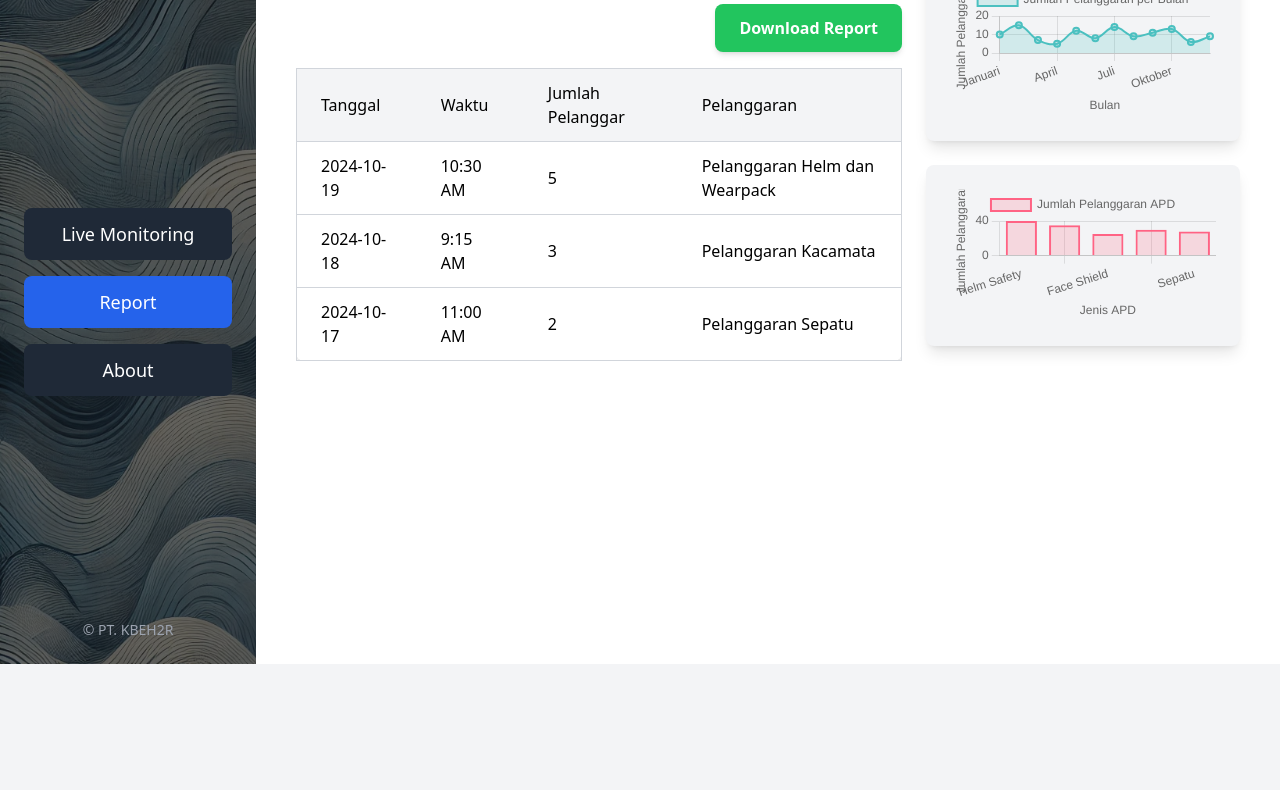
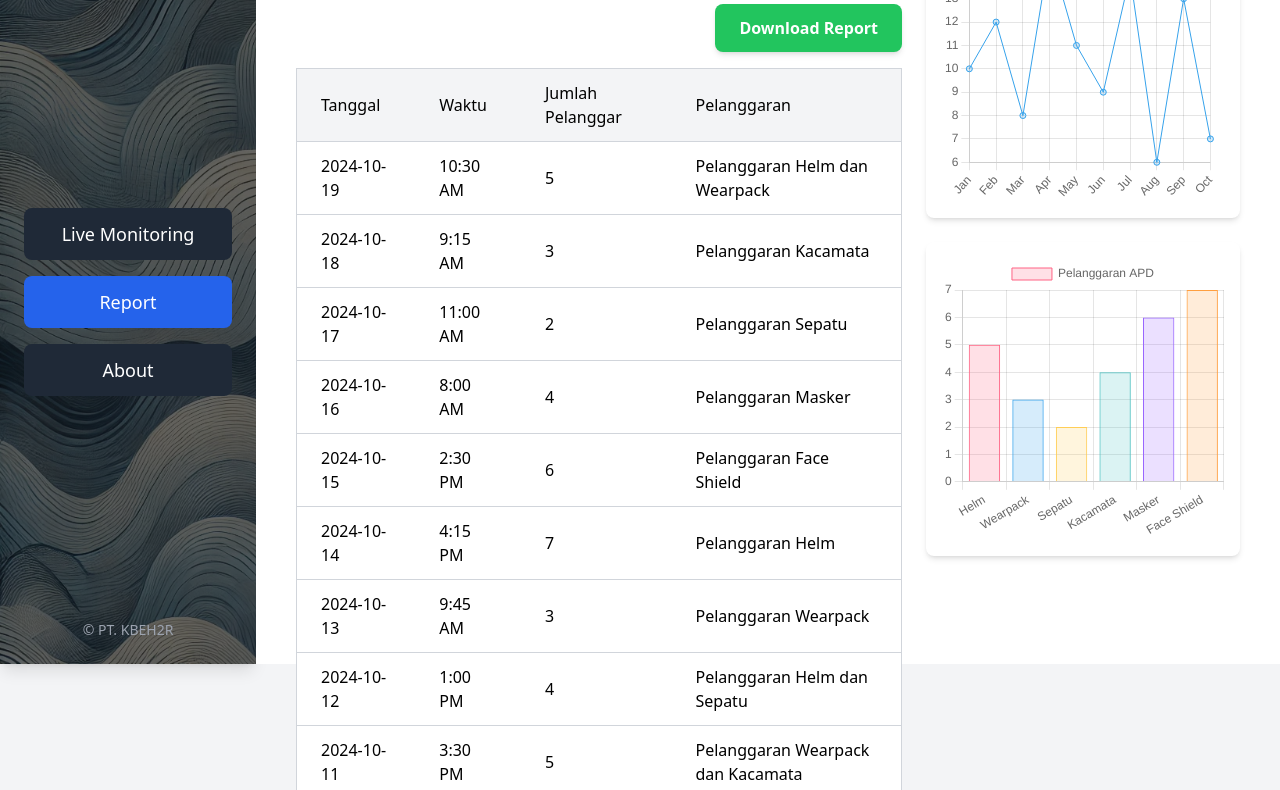
Before and after one commit to valusio/KerjaanAnip, a plain HTML site: page riwayat.html in a window 1280 px wide. Shown: the part 136-926 px from the top of the page. Before the commit the page ends 800 px from the top, so only its background shows below. Drawn offline with nearby package versions, Linux system fonts and the light colour scheme.

Commit message:
finalCommits

```diff
--- a/riwayat.html
+++ b/riwayat.html
@@ -1,13 +1,13 @@
 <!DOCTYPE html>
 <html lang="en">
   <style>
-    /* Custom CSS untuk background texture navbar */
+    /* Custom CSS for background texture navbar */
     .navbar-texture {
-      background-image: url('/image/navTexture.webp'); /* Ganti dengan link tekstur */
+      background-image: url('/image/navTexture.jpg'); /* Replace with actual texture link */
       background-size: cover;
       background-repeat: no-repeat;
-      background-color: rgba(0, 0, 0, 0.6); /* Warna hitam dengan transparansi 60% */
-      background-blend-mode: overlay; /* Menggabungkan warna dan tekstur */
+      background-color: rgba(0, 0, 0, 0.6); /* Black color with 60% transparency */
+      background-blend-mode: overlay; /* Blends color and texture */
     }
   </style>
 <head>
@@ -16,7 +16,7 @@
   <title>Riwayat Page</title>
   <script src="https://cdn.tailwindcss.com"></script>
   <script src="https://cdnjs.cloudflare.com/ajax/libs/xlsx/0.18.5/xlsx.full.min.js"></script>
-  <script src="https://cdn.jsdelivr.net/npm/chart.js"></script> <!-- Tambahkan Chart.js -->
+  <script src="https://cdn.jsdelivr.net/npm/chart.js"></script>
   <script>
     function exportToExcel() {
       var wb = XLSX.utils.table_to_book(document.getElementById('reportTable'), {sheet: "Riwayat Report"});
@@ -30,142 +30,12 @@
     }
 
     setInterval(updateTime, 1000);
-
-    // Data pelanggaran bulanan
-    const dataPelanggaranBulanan = [
-      { bulan: 'Januari', jumlah: 10 },
-      { bulan: 'Februari', jumlah: 15 },
-      { bulan: 'Maret', jumlah: 7 },
-      { bulan: 'April', jumlah: 5 },
-      { bulan: 'Mei', jumlah: 12 },
-      { bulan: 'Juni', jumlah: 8 },
-      { bulan: 'Juli', jumlah: 14 },
-      { bulan: 'Agustus', jumlah: 9 },
-      { bulan: 'September', jumlah: 11 },
-      { bulan: 'Oktober', jumlah: 13 },
-      { bulan: 'November', jumlah: 6 },
-      { bulan: 'Desember', jumlah: 9 }
-    ];
-
-    // Data pelanggaran berdasarkan APD
-    const dataAPD = [
-      { apd: 'Helm Safety', jumlah: 40 },
-      { apd: 'Baju Kerja', jumlah: 35 },
-      { apd: 'Face Shield', jumlah: 25 },
-      { apd: 'Masker', jumlah: 30 },
-      { apd: 'Sepatu', jumlah: 28 }
-    ];
-
-    // Buat Grafik
-    function createCharts() {
-      const ctx1 = document.getElementById('infografisChart1').getContext('2d');
-      const bulanLabels = dataPelanggaranBulanan.map(d => d.bulan);
-      const jumlahPelanggaran = dataPelanggaranBulanan.map(d => d.jumlah);
-
-      // Grafik 1: Pelanggaran per Bulan
-      new Chart(ctx1, {
-        type: 'line',
-        data: {
-          labels: bulanLabels,
-          datasets: [{
-            label: 'Jumlah Pelanggaran per Bulan',
-            data: jumlahPelanggaran,
-            backgroundColor: 'rgba(75, 192, 192, 0.2)',
-            borderColor: 'rgba(75, 192, 192, 1)',
-            borderWidth: 2,
-            fill: true,
-            tension: 0.4
-          }]
-        },
-        options: {
-          scales: {
-            y: {
-              beginAtZero: true,
-              title: {
-                display: true,
-                text: 'Jumlah Pelanggaran'
-              }
-            },
-            x: {
-              title: {
-                display: true,
-                text: 'Bulan'
-              }
-            }
-          },
-          plugins: {
-            legend: {
-              display: true,
-              position: 'top'
-            },
-            tooltip: {
-              callbacks: {
-                label: function(tooltipItem) {
-                  return 'Jumlah: ' + tooltipItem.raw;
-                }
-              }
-            }
-          }
-        }
-      });
-
-      // Grafik 2: Pelanggaran APD
-      const ctx2 = document.getElementById('infografisChart2').getContext('2d');
-      const apdLabels = dataAPD.map(d => d.apd);
-      const jumlahAPD = dataAPD.map(d => d.jumlah);
-
-      new Chart(ctx2, {
-        type: 'bar', // Menggunakan grafik batang
-        data: {
-          labels: apdLabels,
-          datasets: [{
-            label: 'Jumlah Pelanggaran APD',
-            data: jumlahAPD,
-            backgroundColor: 'rgba(255, 99, 132, 0.2)',
-            borderColor: 'rgba(255, 99, 132, 1)',
-            borderWidth: 2
-          }]
-        },
-        options: {
-          scales: {
-            y: {
-              beginAtZero: true,
-              title: {
-                display: true,
-                text: 'Jumlah Pelanggaran'
-              }
-            },
-            x: {
-              title: {
-                display: true,
-                text: 'Jenis APD'
-              }
-            }
-          },
-          plugins: {
-            legend: {
-              display: true,
-              position: 'top'
-            },
-            tooltip: {
-              callbacks: {
-                label: function(tooltipItem) {
-                  return 'Jumlah: ' + tooltipItem.raw;
-                }
-              }
-            }
-          }
-        }
-      });
-    }
-
-    window.onload = createCharts; // Panggil fungsi createCharts setelah halaman dimuat
   </script>
 </head>
 <body class="bg-gray-100">
   <!-- Container -->
   <div class="flex flex-col md:flex-row h-screen">
-    <!-- Sidebar dengan tekstur -->
+    <!-- Sidebar with texture -->
     <div class="w-full md:w-1/5 navbar-texture text-white p-6 shadow-lg flex flex-col justify-between">
       <!-- Logo -->
       <div class="text-center mb-8">
@@ -199,27 +69,87 @@
           <table id="reportTable" class="min-w-full md:w-3/4 bg-white border-collapse border border-gray-300 shadow-md rounded-lg">
             <thead><tr class="bg-gray-100"><th class="py-2 md:py-3 px-4 md:px-6 text-left font-medium border-b border-gray-300">Tanggal</th><th class="py-2 md:py-3 px-4 md:px-6 text-left font-medium border-b border-gray-300">Waktu</th><th class="py-2 md:py-3 px-4 md:px-6 text-left font-medium border-b border-gray-300">Jumlah Pelanggar</th><th class="py-2 md:py-3 px-4 md:px-6 text-left font-medium border-b border-gray-300">Pelanggaran</th></tr></thead>
             <tbody>
+              <!-- Sample data generation for a week -->
               <tr><td class="py-2 md:py-3 px-4 md:px-6 border-b border-gray-300">2024-10-19</td><td class="py-2 md:py-3 px-4 md:px-6 border-b border-gray-300">10:30 AM</td><td class="py-2 md:py-3 px-4 md:px-6 border-b border-gray-300">5</td><td class="py-2 md:py-3 px-4 md:px-6 border-b border-gray-300">Pelanggaran Helm dan Wearpack</td></tr>
               <tr><td class="py-2 md:py-3 px-4 md:px-6 border-b border-gray-300">2024-10-18</td><td class="py-2 md:py-3 px-4 md:px-6 border-b border-gray-300">9:15 AM</td><td class="py-2 md:py-3 px-4 md:px-6 border-b border-gray-300">3</td><td class="py-2 md:py-3 px-4 md:px-6 border-b border-gray-300">Pelanggaran Kacamata</td></tr>
               <tr><td class="py-2 md:py-3 px-4 md:px-6 border-b border-gray-300">2024-10-17</td><td class="py-2 md:py-3 px-4 md:px-6 border-b border-gray-300">11:00 AM</td><td class="py-2 md:py-3 px-4 md:px-6 border-b border-gray-300">2</td><td class="py-2 md:py-3 px-4 md:px-6 border-b border-gray-300">Pelanggaran Sepatu</td></tr>
+              <tr><td class="py-2 md:py-3 px-4 md:px-6 border-b border-gray-300">2024-10-16</td><td class="py-2 md:py-3 px-4 md:px-6 border-b border-gray-300">8:00 AM</td><td class="py-2 md:py-3 px-4 md:px-6 border-b border-gray-300">4</td><td class="py-2 md:py-3 px-4 md:px-6 border-b border-gray-300">Pelanggaran Masker</td></tr>
+              <tr><td class="py-2 md:py-3 px-4 md:px-6 border-b border-gray-300">2024-10-15</td><td class="py-2 md:py-3 px-4 md:px-6 border-b border-gray-300">2:30 PM</td><td class="py-2 md:py-3 px-4 md:px-6 border-b border-gray-300">6</td><td class="py-2 md:py-3 px-4 md:px-6 border-b border-gray-300">Pelanggaran Face Shield</td></tr>
+              <tr><td class="py-2 md:py-3 px-4 md:px-6 border-b border-gray-300">2024-10-14</td><td class="py-2 md:py-3 px-4 md:px-6 border-b border-gray-300">4:15 PM</td><td class="py-2 md:py-3 px-4 md:px-6 border-b border-gray-300">7</td><td class="py-2 md:py-3 px-4 md:px-6 border-b border-gray-300">Pelanggaran Helm</td></tr>
+              <tr><td class="py-2 md:py-3 px-4 md:px-6 border-b border-gray-300">2024-10-13</td><td class="py-2 md:py-3 px-4 md:px-6 border-b border-gray-300">9:45 AM</td><td class="py-2 md:py-3 px-4 md:px-6 border-b border-gray-300">3</td><td class="py-2 md:py-3 px-4 md:px-6 border-b border-gray-300">Pelanggaran Wearpack</td></tr>
+              <tr><td class="py-2 md:py-3 px-4 md:px-6 border-b border-gray-300">2024-10-12</td><td class="py-2 md:py-3 px-4 md:px-6 border-b border-gray-300">1:00 PM</td><td class="py-2 md:py-3 px-4 md:px-6 border-b border-gray-300">4</td><td class="py-2 md:py-3 px-4 md:px-6 border-b border-gray-300">Pelanggaran Helm dan Sepatu</td></tr>
+              <tr><td class="py-2 md:py-3 px-4 md:px-6 border-b border-gray-300">2024-10-11</td><td class="py-2 md:py-3 px-4 md:px-6 border-b border-gray-300">3:30 PM</td><td class="py-2 md:py-3 px-4 md:px-6 border-b border-gray-300">5</td><td class="py-2 md:py-3 px-4 md:px-6 border-b border-gray-300">Pelanggaran Wearpack dan Kacamata</td></tr>
+              <tr><td class="py-2 md:py-3 px-4 md:px-6 border-b border-gray-300">2024-10-10</td><td class="py-2 md:py-3 px-4 md:px-6 border-b border-gray-300">8:45 AM</td><td class="py-2 md:py-3 px-4 md:px-6 border-b border-gray-300">6</td><td class="py-2 md:py-3 px-4 md:px-6 border-b border-gray-300">Pelanggaran Masker dan Face Shield</td></tr>
+              <tr><td class="py-2 md:py-3 px-4 md:px-6 border-b border-gray-300">2024-10-09</td><td class="py-2 md:py-3 px-4 md:px-6 border-b border-gray-300">10:15 AM</td><td class="py-2 md:py-3 px-4 md:px-6 border-b border-gray-300">3</td><td class="py-2 md:py-3 px-4 md:px-6 border-b border-gray-300">Pelanggaran Helm</td></tr>
+              <tr><td class="py-2 md:py-3 px-4 md:px-6 border-b border-gray-300">2024-10-08</td><td class="py-2 md:py-3 px-4 md:px-6 border-b border-gray-300">11:30 AM</td><td class="py-2 md:py-3 px-4 md:px-6 border-b border-gray-300">8</td><td class="py-2 md:py-3 px-4 md:px-6 border-b border-gray-300">Pelanggaran Sepatu dan Kacamata</td></tr>
+              <tr><td class="py-2 md:py-3 px-4 md:px-6 border-b border-gray-300">2024-10-07</td><td class="py-2 md:py-3 px-4 md:px-6 border-b border-gray-300">2:00 PM</td><td class="py-2 md:py-3 px-4 md:px-6 border-b border-gray-300">4</td><td class="py-2 md:py-3 px-4 md:px-6 border-b border-gray-300">Pelanggaran Wearpack dan Masker</td></tr>
+              <tr><td class="py-2 md:py-3 px-4 md:px-6 border-b border-gray-300">2024-10-06</td><td class="py-2 md:py-3 px-4 md:px-6 border-b border-gray-300">3:45 PM</td><td class="py-2 md:py-3 px-4 md:px-6 border-b border-gray-300">7</td><td class="py-2 md:py-3 px-4 md:px-6 border-b border-gray-300">Pelanggaran Face Shield dan Helm</td></tr>
+              <tr><td class="py-2 md:py-3 px-4 md:px-6 border-b border-gray-300">2024-10-05</td><td class="py-2 md:py-3 px-4 md:px-6 border-b border-gray-300">9:00 AM</td><td class="py-2 md:py-3 px-4 md:px-6 border-b border-gray-300">5</td><td class="py-2 md:py-3 px-4 md:px-6 border-b border-gray-300">Pelanggaran Sepatu dan Kacamata</td></tr>
+              <tr><td class="py-2 md:py-3 px-4 md:px-6 border-b border-gray-300">2024-10-04</td><td class="py-2 md:py-3 px-4 md:px-6 border-b border-gray-300">12:00 PM</td><td class="py-2 md:py-3 px-4 md:px-6 border-b border-gray-300">6</td><td class="py-2 md:py-3 px-4 md:px-6 border-b border-gray-300">Pelanggaran Masker</td></tr>
+              <!-- Add more rows as needed -->
             </tbody>
           </table>
         </div>
       </div>
 
       <!-- Right Column -->
-      <div class="w-full md:w-1/3 flex flex-col space-y-6">
-        <h2 class="text-2xl font-bold">Infografis Pelanggaran</h2>
-        <!-- Chart 1: Pelanggaran Bulanan -->
-        <div class="bg-gray-100 rounded-lg shadow-lg p-6">
-          <canvas id="infografisChart1"></canvas>
+      <div class="w-full md:w-1/3 space-y-6">
+        <!-- Chart Container -->
+        <div class="bg-white shadow-md rounded-lg p-4">
+          <canvas id="chart1" width="400" height="400"></canvas>
         </div>
-        <!-- Chart 2: Pelanggaran APD -->
-        <div class="bg-gray-100 rounded-lg shadow-lg p-6">
-          <canvas id="infografisChart2"></canvas>
+        <div class="bg-white shadow-md rounded-lg p-4">
+          <canvas id="chart2" width="400" height="400"></canvas>
         </div>
       </div>
     </div>
   </div>
+
+  <script>
+    // Sample chart data generation
+    var ctx1 = document.getElementById('chart1').getContext('2d');
+    var chart1 = new Chart(ctx1, {
+      type: 'line',
+      data: {
+        labels: ['Jan', 'Feb', 'Mar', 'Apr', 'May', 'Jun', 'Jul', 'Aug', 'Sep', 'Oct'],
+        datasets: [{
+          label: 'Pelanggaran per Bulan',
+          data: [10, 12, 8, 15, 11, 9, 14, 6, 13, 7],
+          backgroundColor: 'rgba(54, 162, 235, 0.2)',
+          borderColor: 'rgba(54, 162, 235, 1)',
+          borderWidth: 1
+        }]
+      }
+    });
+
+    var ctx2 = document.getElementById('chart2').getContext('2d');
+    var chart2 = new Chart(ctx2, {
+      type: 'bar',
+      data: {
+        labels: ['Helm', 'Wearpack', 'Sepatu', 'Kacamata', 'Masker', 'Face Shield'],
+        datasets: [{
+          label: 'Pelanggaran APD',
+          data: [5, 3, 2, 4, 6, 7],
+          backgroundColor: [
+            'rgba(255, 99, 132, 0.2)',
+            'rgba(54, 162, 235, 0.2)',
+            'rgba(255, 206, 86, 0.2)',
+            'rgba(75, 192, 192, 0.2)',
+            'rgba(153, 102, 255, 0.2)',
+            'rgba(255, 159, 64, 0.2)'
+          ],
+          borderColor: [
+            'rgba(255, 99, 132, 1)',
+            'rgba(54, 162, 235, 1)',
+            'rgba(255, 206, 86, 1)',
+            'rgba(75, 192, 192, 1)',
+            'rgba(153, 102, 255, 1)',
+            'rgba(255, 159, 64, 1)'
+          ],
+          borderWidth: 1
+        }]
+      }
+    });
+  </script>
 </body>
 </html>
```
Also changed, not shown: about.html (+1 -1 lines), index.html (+1 -1 lines), image/navTexture.jpg (renamed from image/navTexture.webp).
